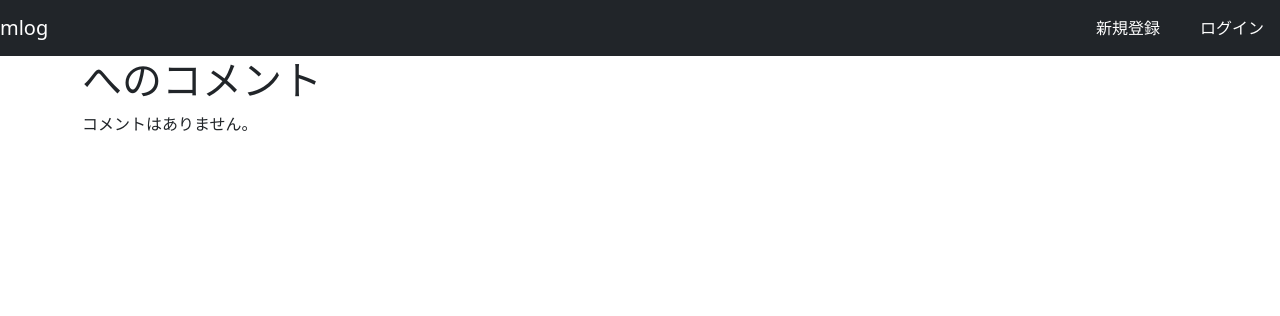
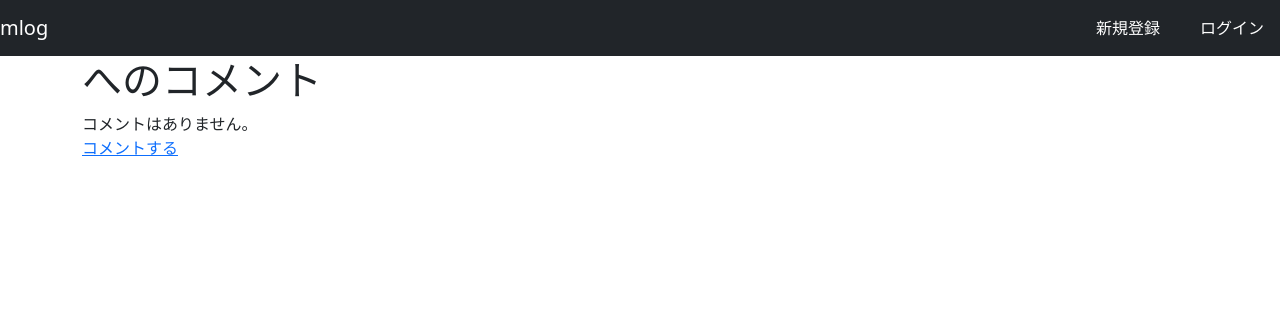
Before and after one commit to yuki-tamaribuchi/mlog, a Django app: template mlog_project/templates/mlog/commentlist.html in a window 1280 px wide. Shown: the top 316 px of the page. Run offline with Django 3.2, Linux system fonts and the light colour scheme; the template is opened without the code that fills it, so the values that code supplies are empty.

Commit message:
Add link to comment create

```diff
--- a/mlog_project/templates/mlog/commentlist.html
+++ b/mlog_project/templates/mlog/commentlist.html
@@ -11,6 +11,9 @@
         {% else %}
         コメントはありません。
         {% endif %}
+
+         <p><a href="{% url 'mlog:commentcreate' entry.id %}">コメントする</a></p>
+
 	</div>
 </div>
 {% endblock content %}
```
